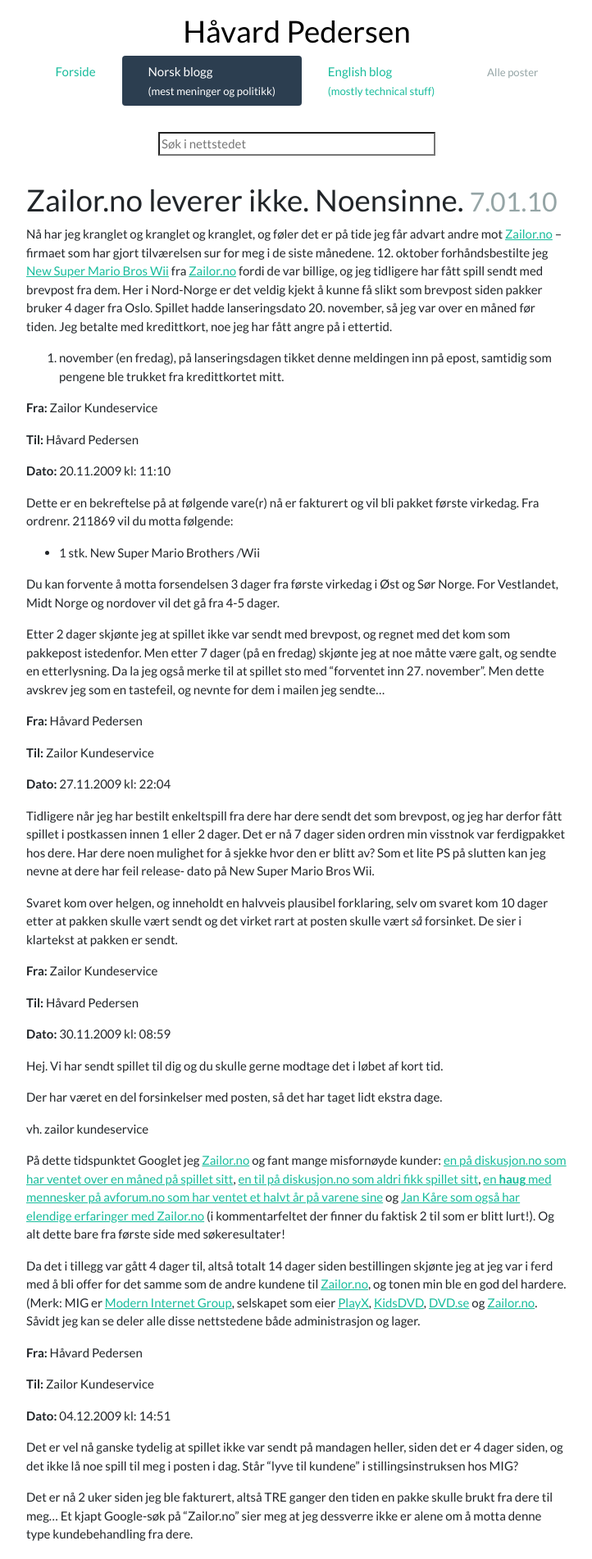
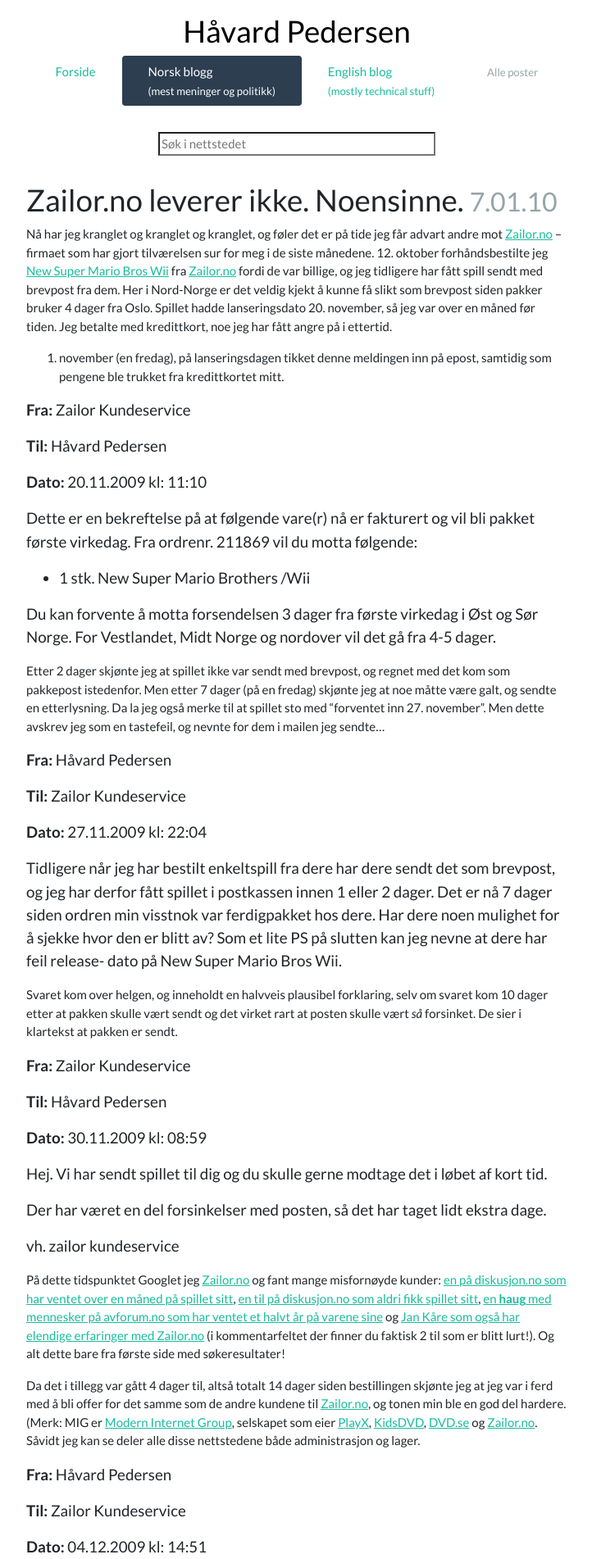
Before and after one commit to fuzzy76/fuzzy76.github.io, a Jekyll site: the page built from _posts/2010-01-07-zailor-no-leverer-ikke-noensinne.md, in a window 1280 px wide. Shown: the top 1902 px of the page at 82% size, without its empty margins (278-1000 px from the left). Built offline with Jekyll 4.4.1, drawn with Linux system fonts in a browser that asks for light colours; nearby versions of some CDN libraries; comment, search, counter and statistics services are not loaded.

Commit message:
Force blockquote class on blockquotes without classes in posts

```diff
--- a/_layouts/post.html
+++ b/_layouts/post.html
@@ -2,7 +2,7 @@
 layout: default
 ---
 <h1>{{ page.title }} <small class="text-muted">{{ page.date | date: "%e.%m.%y" }}</small></h1>
-{{ content }}
+{{ content | replace: "<blockquote>", "<blockquote class='blockquote'>" }}
 <hr />
 <div>
     <a class="btn btn-primary" target="_blank" title="Del på Twitter" href="http://twitter.com/share"><i class="fab fa-twitter"></i></a>
```
